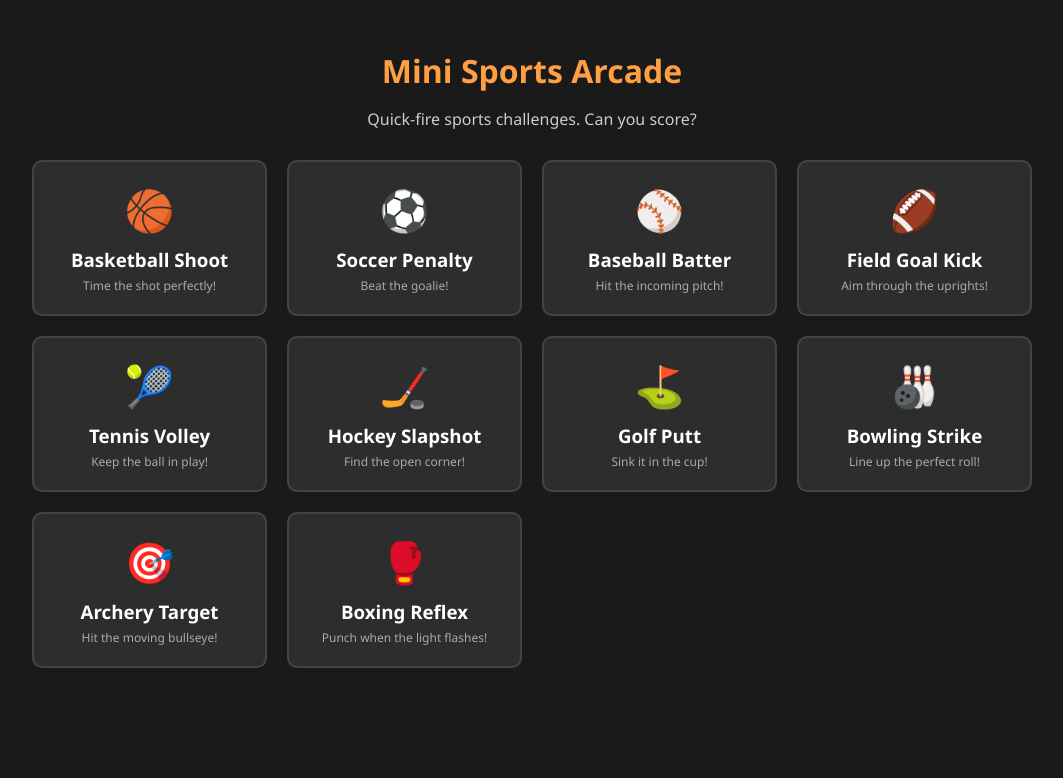
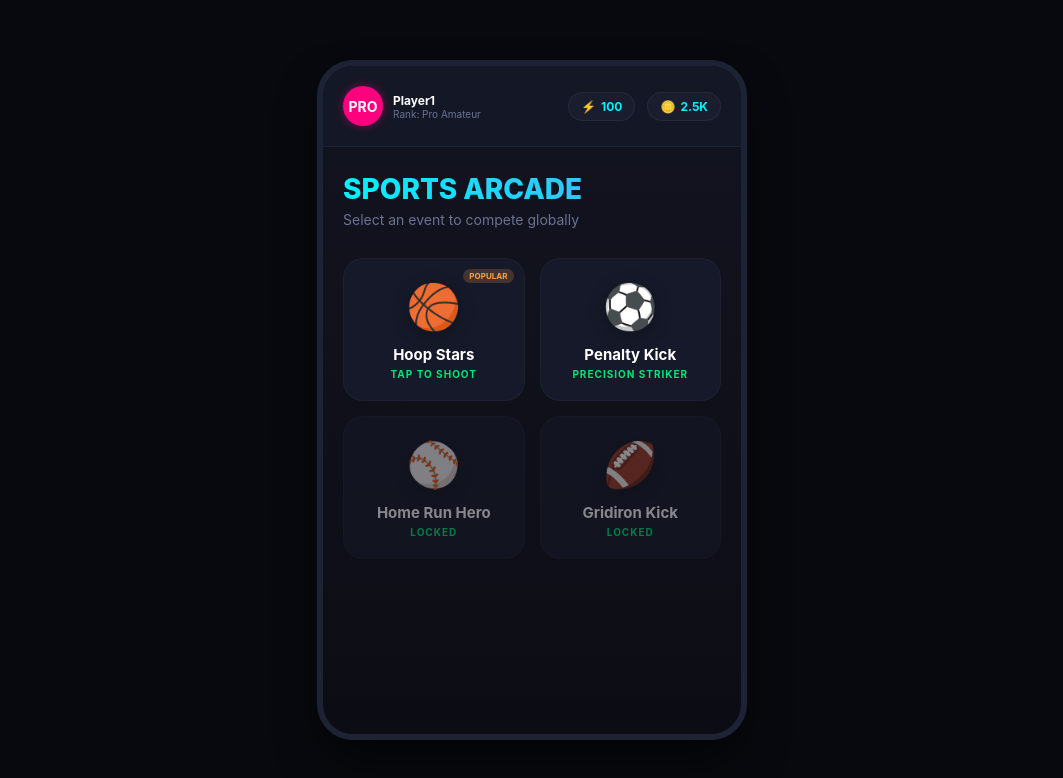
Before and after one commit to Bears39/Sports-game, a plain HTML site: page index.html in a window 1280 px wide. Shown: the whole page, without its empty margins (108-1171 px from the left). Drawn offline with Linux system fonts and the light colour scheme.

Commit message:
Update index.html

```diff
--- a/index.html
+++ b/index.html
@@ -2,101 +2,103 @@
 <html lang="en">
 <head>
     <meta charset="UTF-8">
-    <meta name="viewport" content="width=device-width, initial-scale=1.0">
-    <title>Arcade Sports Arcade</title>
+    <meta name="viewport" content="width=device-width, initial-scale=1.0, maximum-scale=1.0, user-scalable=no">
+    <title>Arcade Go! | Mobile Sports</title>
     <style>
+        * { box-sizing: border-box; user-select: none; -webkit-tap-highlight-color: transparent; }
         body {
-            font-family: 'Segoe UI', Tahoma, Geneva, Verdana, sans-serif;
-            background-color: #1a1a1a;
-            color: #fff;
-            text-align: center;
-            padding: 20px;
+            margin: 0; background: #08090e; color: #fff;
+            font-family: -apple-system, BlinkMacSystemFont, "Segoe UI", Roboto, sans-serif;
+            display: flex; justify-content: center; align-items: center; min-height: 100vh;
         }
-        h1 { color: #ff9f43; margin-bottom: 5px; }
-        p { color: #ccc; margin-bottom: 30px; }
-        .grid {
-            display: grid;
-            grid-template-columns: repeat(auto-fit, minmax(200px, 1fr));
-            gap: 20px;
-            max-width: 1000px;
-            margin: 0 auto;
+        /* Mobile Device Frame Container */
+        .phone-container {
+            width: 100%; max-width: 430px; height: 100vh; max-height: 850px;
+            background: linear-gradient(180deg, #121420 0%, #0c0d14 100%);
+            overflow-y: auto; display: flex; flex-direction: column;
+            position: relative; box-shadow: 0 25px 50px -12px rgba(0, 0, 0, 0.7);
         }
-        .card {
-            background-color: #2d2d2d;
-            border: 2px solid #444;
-            border-radius: 10px;
-            padding: 20px;
-            transition: transform 0.2s, border-color 0.2s;
-            text-decoration: none;
-            color: #fff;
-            display: block;
+        @media (min-width: 440px) {
+            .phone-container { border-radius: 36px; border: 6px solid #1e2235; height: 85vh; }
         }
-        .card:hover {
-            transform: translateY(-5px);
-            border-color: #ff9f43;
-            background-color: #383838;
+        /* Game Dashboard Header */
+        .header {
+            padding: 20px; display: flex; justify-content: space-between; align-items: center;
+            background: rgba(22, 25, 41, 0.8); backdrop-filter: blur(10px); sticky; top: 0; z-index: 10;
+            border-bottom: 1px solid rgba(255,255,255,0.05);
         }
-        .icon { font-size: 40px; margin-bottom: 10px; }
-        .card h3 { margin: 10px 0 5px 0; }
-        .card p { font-size: 12px; color: #aaa; margin: 0; }
+        .profile { display: flex; align-items: center; gap: 10px; }
+        .avatar { width: 40px; height: 40px; background: #ff007f; border-radius: 50%; display: flex; align-items: center; justify-content: center; font-weight: bold; font-size: 14px; box-shadow: 0 0 10px rgba(255,0,127,0.4); }
+        .stats { display: flex; gap: 12px; }
+        .stat-bar { background: #1a1d2e; padding: 6px 12px; border-radius: 20px; font-size: 12px; font-weight: bold; border: 1px solid rgba(255,255,255,0.05); display: flex; align-items: center; gap: 5px; }
+        .stat-bar span { color: #00f2fe; }
+
+        /* Main Banner */
+        .hero { padding: 25px 20px 10px 20px; text-align: left; }
+        .hero h1 { margin: 0; font-size: 28px; font-weight: 800; background: linear-gradient(90deg, #00f2fe, #4facfe); -webkit-background-clip: text; -webkit-text-fill-color: transparent; }
+        .hero p { margin: 5px 0 0 0; color: #6c7293; font-size: 14px; }
+
+        /* Game Grid Container */
+        .menu-grid { padding: 20px; display: grid; grid-template-columns: 1fr 1fr; gap: 15px; }
+        .game-card {
+            background: #161929; border: 1px solid rgba(255,255,255,0.03); border-radius: 20px;
+            padding: 20px; display: flex; flex-direction: column; align-items: center; text-decoration: none;
+            color: #fff; transition: transform 0.2s, background-color 0.2s; position: relative; overflow: hidden;
+        }
+        .game-card:active { transform: scale(0.95); background: #1e223a; }
+        .game-icon { font-size: 44px; margin-bottom: 12px; filter: drop-shadow(0 4px 8px rgba(0,0,0,0.3)); }
+        .game-title { font-weight: 700; font-size: 15px; margin-bottom: 4px; text-align: center; }
+        .game-tag { font-size: 10px; color: #00e676; text-transform: uppercase; letter-spacing: 1px; font-weight: bold; }
+
+        /* Premium Badge Decoration */
+        .badge { position: absolute; top: 10px; right: 10px; background: rgba(255, 159, 67, 0.2); color: #ff9f43; font-size: 8px; padding: 2px 6px; border-radius: 10px; font-weight: bold; }
     </style>
 </head>
 <body>
 
-    <h1>Mini Sports Arcade</h1>
-    <p>Quick-fire sports challenges. Can you score?</p>
+    <div class="phone-container">
+        <div class="header">
+            <div class="profile">
+                <div class="avatar">PRO</div>
+                <div>
+                    <div style="font-size: 12px; font-weight: bold;">Player1</div>
+                    <div style="font-size: 10px; color: #6c7293;">Rank: Pro Amateur</div>
+                </div>
+            </div>
+            <div class="stats">
+                <div class="stat-bar">⚡ <span>100</span></div>
+                <div class="stat-bar">🪙 <span>2.5K</span></div>
+            </div>
+        </div>
 
-    <div class="grid">
-        <a href="basketball-shoot.html" class="card">
-            <div class="icon">🏀</div>
-            <h3>Basketball Shoot</h3>
-            <p>Time the shot perfectly!</p>
-        </a>
-        <a href="soccer-penalty.html" class="card">
-            <div class="icon">⚽</div>
-            <h3>Soccer Penalty</h3>
-            <p>Beat the goalie!</p>
-        </a>
-        <a href="baseball-hit.html" class="card">
-            <div class="icon">⚾</div>
-            <h3>Baseball Batter</h3>
-            <p>Hit the incoming pitch!</p>
-        </a>
-        <a href="football-fieldgoal.html" class="card">
-            <div class="icon">🏈</div>
-            <h3>Field Goal Kick</h3>
-            <p>Aim through the uprights!</p>
-        </a>
-        <a href="tennis-volley.html" class="card">
-            <div class="icon">🎾</div>
-            <h3>Tennis Volley</h3>
-            <p>Keep the ball in play!</p>
-        </a>
-        <a href="hockey-slapshot.html" class="card">
-            <div class="icon">🏒</div>
-            <h3>Hockey Slapshot</h3>
-            <p>Find the open corner!</p>
-        </a>
-        <a href="golf-putt.html" class="card">
-            <div class="icon">⛳</div>
-            <h3>Golf Putt</h3>
-            <p>Sink it in the cup!</p>
-        </a>
-        <a href="bowling-strike.html" class="card">
-            <div class="icon">🎳</div>
-            <h3>Bowling Strike</h3>
-            <p>Line up the perfect roll!</p>
-        </a>
-        <a href="archery-bullseye.html" class="card">
-            <div class="icon">🎯</div>
-            <h3>Archery Target</h3>
-            <p>Hit the moving bullseye!</p>
-        </a>
-        <a href="boxing-punch.html" class="card">
-            <div class="icon">🥊</div>
-            <h3>Boxing Reflex</h3>
-            <p>Punch when the light flashes!</p>
-        </a>
+        <div class="hero">
+            <h1>SPORTS ARCADE</h1>
+            <p>Select an event to compete globally</p>
+        </div>
+
+        <div class="menu-grid">
+            <a href="basketball-shoot.html" class="game-card">
+                <div class="badge">POPULAR</div>
+                <div class="game-icon">🏀</div>
+                <div class="game-title">Hoop Stars</div>
+                <div class="game-tag">Tap To Shoot</div>
+            </a>
+            <a href="soccer-penalty.html" class="game-card">
+                <div class="game-icon">⚽</div>
+                <div class="game-title">Penalty Kick</div>
+                <div class="game-tag">Precision Striker</div>
+            </a>
+            <a href="#" class="game-card" style="opacity: 0.5;">
+                <div class="game-icon">⚾</div>
+                <div class="game-title">Home Run Hero</div>
+                <div class="game-tag">Locked</div>
+            </a>
+            <a href="#" class="game-card" style="opacity: 0.5;">
+                <div class="game-icon">🏈</div>
+                <div class="game-title">Gridiron Kick</div>
+                <div class="game-tag">Locked</div>
+            </a>
+        </div>
     </div>
 
 </body>
```
